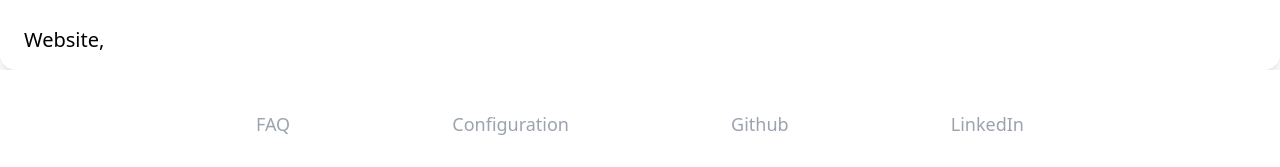
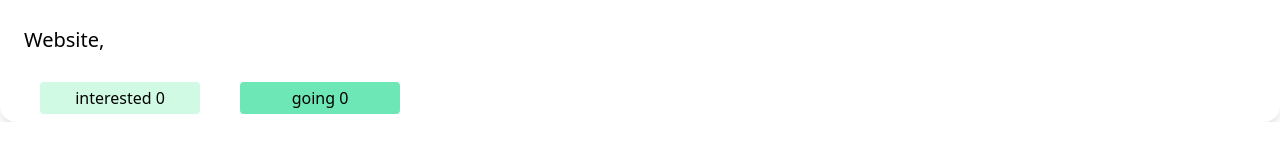
Before and after one commit to HelloYesNo/Integrify-Hackathon-RCT, a React (Create React App) app: page / in a window 1280 px wide. Shown: the part 186-353 px from the top of the page. Built offline with nearby package versions, Linux system fonts and the light colour scheme.

Commit message:
add buttons for voting

```diff
--- a/src/apiHooks/useSelect.js
+++ b/src/apiHooks/useSelect.js
@@ -1,11 +1,11 @@
-import { useState, useEffect } from 'react';
+import { useState, useEffect } from "react";
 // const baseUrl = 'https://open-api.myhelsinki.fi/v1/places/';
 
 export default function useSelect(name) {
 	let baseUrl = `https://open-api.myhelsinki.fi/v1/${name}/`;
 
 	const [data, setData] = useState();
-  console.log('Data here', data);
+	console.log("Data here", data);
 
 	const [error, setError] = useState(null);
 	const [loading, setLoading] = useState(true);
@@ -25,6 +25,6 @@ export default function useSelect(name) {
 			}
 		}
 		init();
-  }, [name]);
+	}, [baseUrl]);
 	return { data, loading, error };
 }
--- a/src/components/DataCards.js
+++ b/src/components/DataCards.js
@@ -1,22 +1,75 @@
-import React from 'react';
+import React from "react";
+import { useState } from "react";
 
 export default function DataCards(data) {
 	const { images, name, url, location, city, date } = data;
 	const maps = `https://www.google.com/maps/place/${location}, ${city}`;
+	const [intNum, setInt] = useState(0);
+	const [goNum, setGo] = useState(0);
+	const [voteInt, setVoteInt] = useState(false);
+	const [voteGo, setVoteGo] = useState(false);
+	let inum = 0;
+	let gnum = 0;
+	let border1 = voteInt
+		? {
+				borderColor: "red",
+				borderWidth: "3px",
+		  }
+		: {};
+	let border2 = voteGo
+		? {
+				borderColor: "red",
+				borderWidth: "3px",
+		  }
+		: {};
+	const interested = () => {
+		setVoteInt(!voteInt);
+		if (voteInt) {
+			inum = 0;
+		} else {
+			inum = 1;
+		}
+		setInt(inum);
+	};
+	const going = () => {
+		setVoteGo(!voteGo);
+		if (voteGo) {
+			gnum = 0;
+		} else {
+			gnum = 1;
+		}
+		setGo(gnum);
+	};
 
 	// console.log('images', images);
 	return (
-    <div className='rounded-2xl overflow-hidden shadow-lg'>
-      <img className='w-full' alt={name} src={images} />
-      <div className='px-6 py-4'>
-        <h1 className='self-center mb-6 text-xl'>{name}</h1>
-        <h1 className='self-center mb-6 text-xl'>{date}</h1>
-        <a className='self-center mb-6 text-xl' href={url}>
+		<div className="rounded-2xl overflow-hidden shadow-lg">
+			<img className="w-full" alt={name} src={images} />
+			<div className="px-6 py-4">
+				<h1 className="self-center mb-6 text-xl">{name}</h1>
+				<h1 className="self-center mb-6 text-xl">{date}</h1>
+				<a className="self-center mb-6 text-xl" href={url}>
 					Website
 				</a>
-        <a className='self-center mb-6 text-xl' href={maps}>
+				<a className="self-center mb-6 text-xl" href={maps}>
 					{location}, {city}
 				</a>
+			</div>
+			<div className="">
+				<button
+					style={border1}
+					className="bg-green-100 mx-auto rounded p-1 w-40  ml-10 "
+					onClick={interested}
+				>
+					interested {intNum}
+				</button>
+				<button
+					style={border2}
+					className="bg-green-300 mx-auto rounded ml-10 mt-3 p-1 w-40 mb-2"
+					onClick={going}
+				>
+					going {goNum}
+				</button>
 			</div>
 		</div>
 	);
--- a/src/components/Place/Place.js
+++ b/src/components/Place/Place.js
@@ -1,19 +1,23 @@
-import React from 'react';
-import useSelect from '../../apiHooks/useSelect';
-import DataCards from '../DataCards';
+import React from "react";
+import useSelect from "../../apiHooks/useSelect";
+import DataCards from "../DataCards";
 
 export default function Place() {
-  const { data: needed_data, error, loading } = useSelect('places');
-  console.log('Data from activities', needed_data);
+	const { data: needed_data, error, loading } = useSelect("places");
+	console.log("Data from activities", needed_data);
 	if (loading) return loading;
 	if (error) throw error;
 
 	return (
 		<div>
-      <h1 className='text-5xl text-center p-3 my-5'>Places</h1>
-      <div className='max-w-7xl mx-auto grid grid-cols-3 gap-y-6 gap-x-14'>
+			<h1 className="text-5xl text-center p-3 my-5">Places</h1>
+			<div className="max-w-7xl mx-auto grid grid-cols-3 gap-y-6 gap-x-14">
 				{needed_data.data.length > 0 &&
-          needed_data.data.map((item) => (
+					needed_data.data.map((item) => {
+						let imageExists = item.description.images ? true : false;
+						if (imageExists === false) return <></>;
+						else {
+							return (
 								<DataCards
 									key={item.id}
 									name={item.name.en}
@@ -22,7 +26,9 @@ export default function Place() {
 									city={item.location.address.locality}
 									images={item.description.images[0]?.url}
 								/>
-          ))}
+							);
+						}
+					})}
 			</div>
 		</div>
 	);
```
Also changed, not shown: src/components/Event/Event.js (+7 -7 lines), 2 other files (tests, documents, lock files or other folders). Lines whose indentation alone changed are shown as unchanged.
